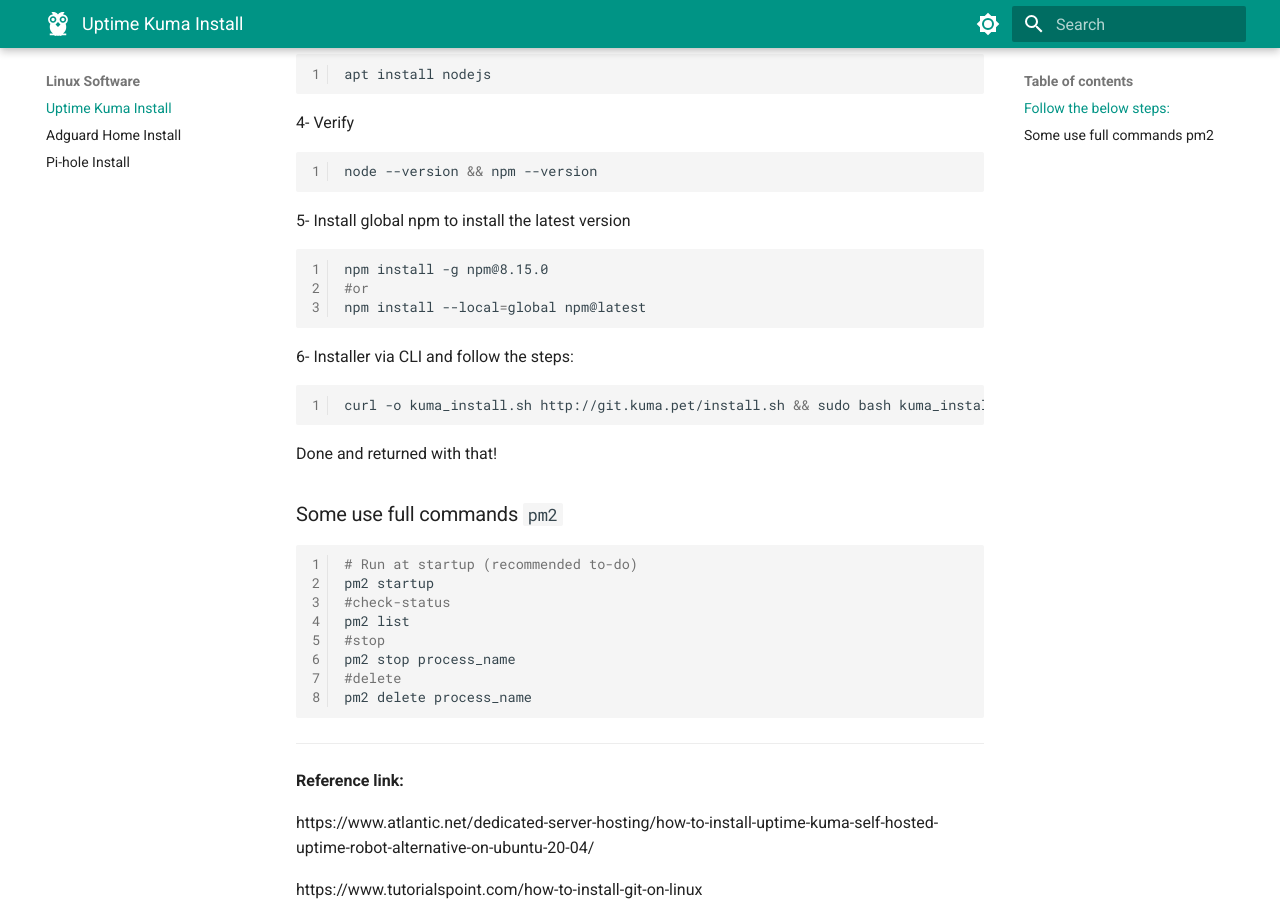
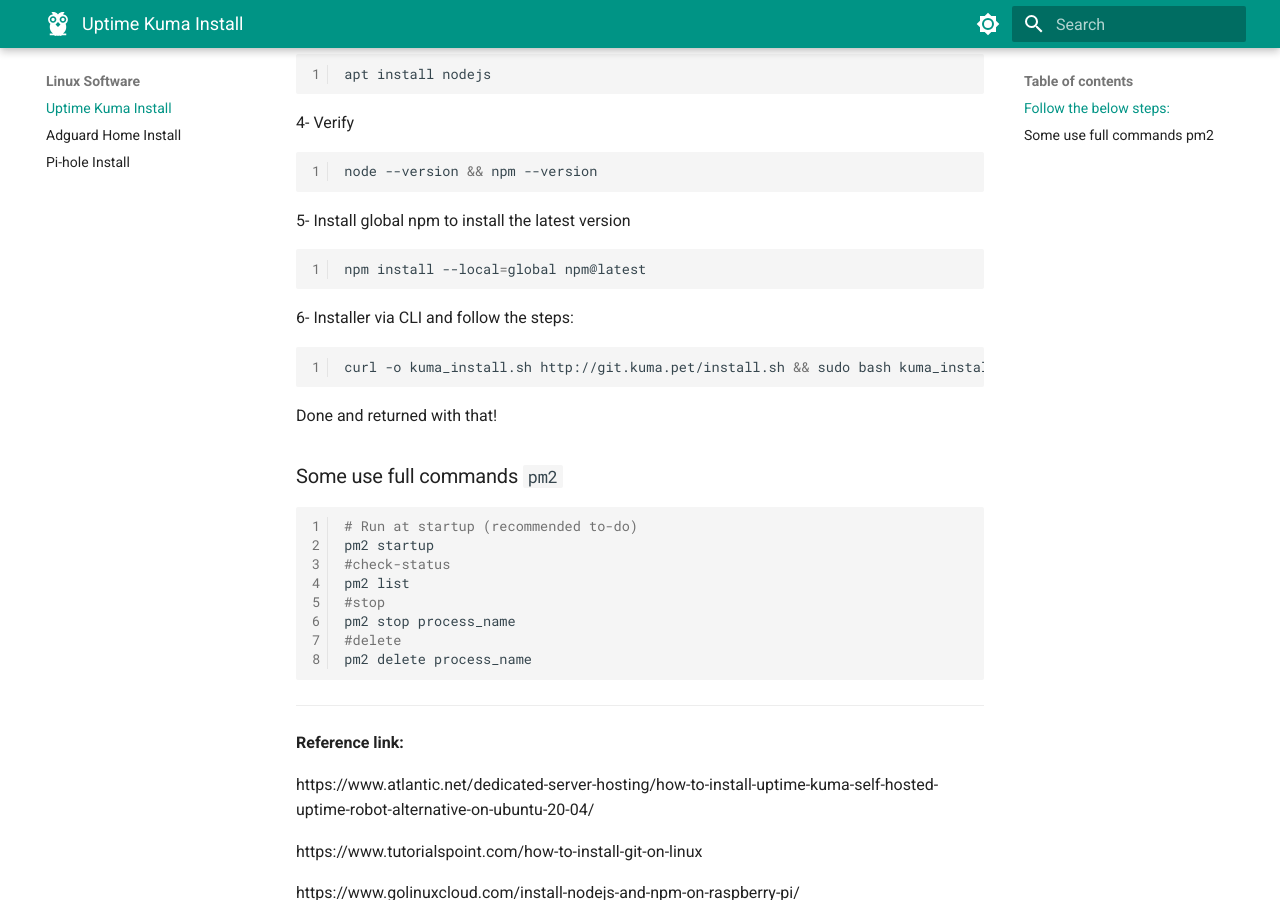
Before and after one commit to prashantdwivedi/enma, an MkDocs documentation site: the page built from docs/linux-software/uptime-kuma-install.md, in a window 1280 px wide and 900 px high, scrolled down 611 px. Built offline with MkDocs 1.6.1 and Material for MkDocs 9.7.7, drawn with Linux system fonts in a browser that asks for light colours.

Commit message:
update commands

````diff
--- a/docs/linux-software/uptime-kuma-install.md
+++ b/docs/linux-software/uptime-kuma-install.md
@@ -36,8 +36,6 @@
 5- Install global npm to install the latest version
 
 ```bash
-npm install -g npm@8.15.0
-#or
 npm install --local=global npm@latest
 ```
 
````
